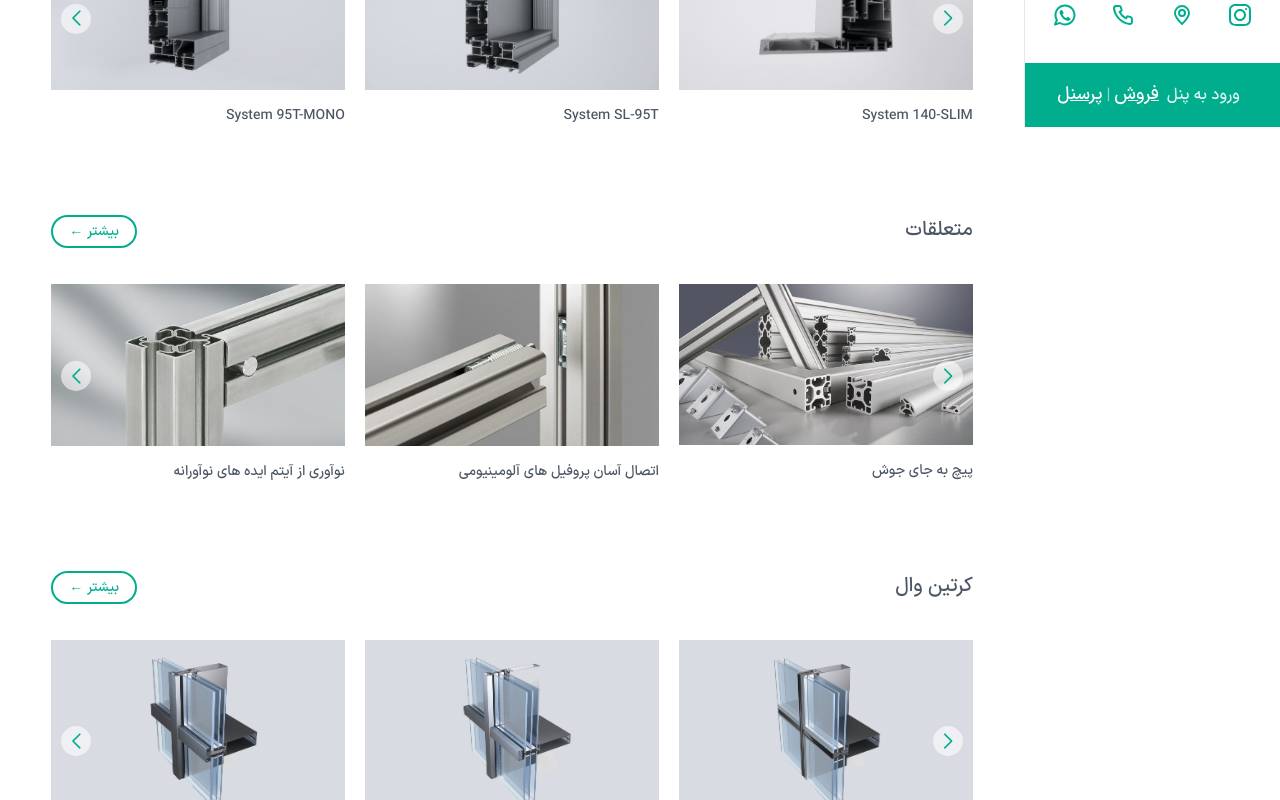
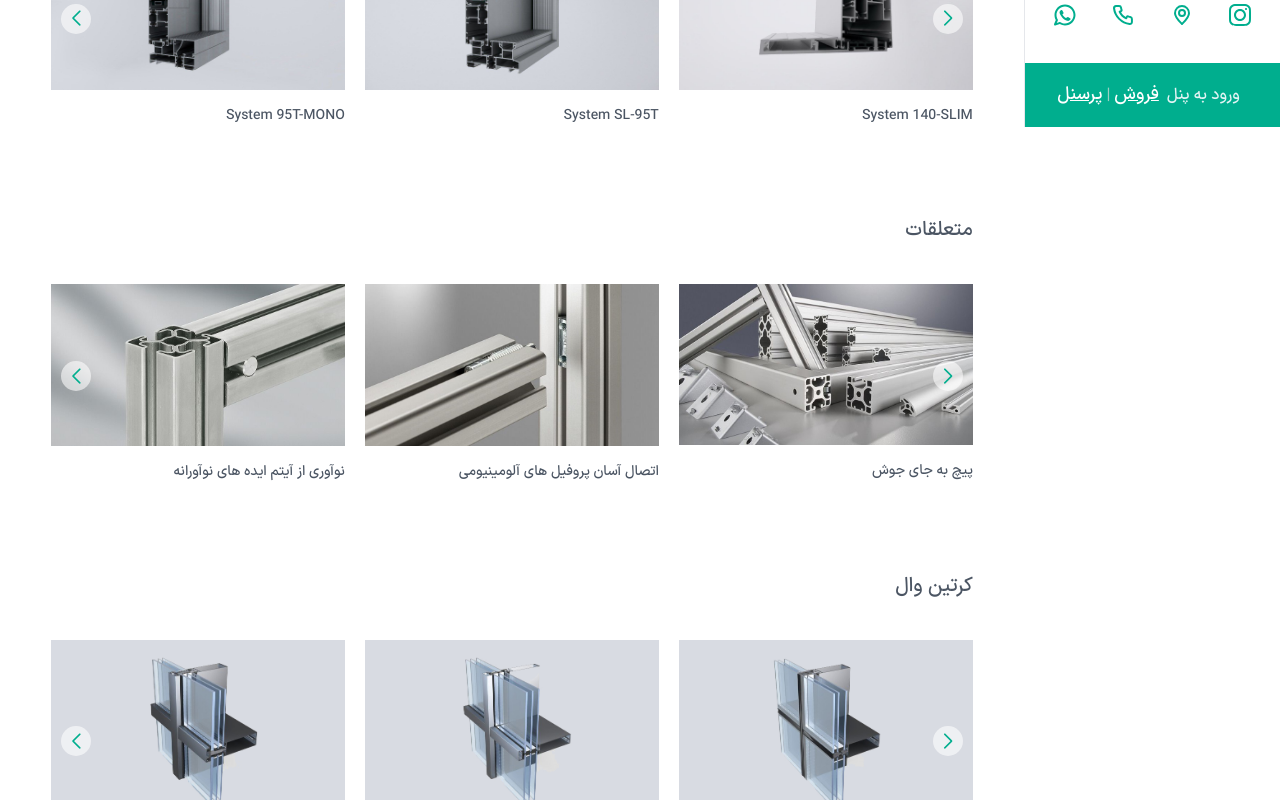
Before and after one commit to zahra-hsb/hanz-, a Next.js app: page /products/accessory in a window 1280 px wide. Shown: the part 673-1473 px from the top of the page. Built offline with nearby package versions, Linux system fonts and the light colour scheme.

Commit message:
some problem fixed

```diff
--- a/src/components/prductsComponents/Cratinwall/index.jsx
+++ b/src/components/prductsComponents/Cratinwall/index.jsx
@@ -23,13 +23,13 @@ export default function Cratinwall() {
             <h2>کرتین وال</h2>
           </div>
 
-          <div>
+          {/* <div>
             <Button title={'بیشتر'} url={'/products'} border={'border-2 border-green'} hover={'hover:bg-green hover:text-white'} />
-          </div>
+          </div> */}
         </div>
         <div id="home-carousel" className="w-full">
           <Slider
-            url='/products'
+            url='/products/accessory#cratinwall'
             slidesPerView={3}
             slides={slides}
             textSlider={true}
--- a/src/components/prductsComponents/ProfileProperties/index.jsx
+++ b/src/components/prductsComponents/ProfileProperties/index.jsx
@@ -23,13 +23,13 @@ export default function ProfileProperties() {
                         <h2>متعلقات</h2>
                     </div>
 
-                    <div>
+                    {/* <div>
                         <Button title={'بیشتر'} url={'/products'} border={'border-2 border-green'} hover={'hover:bg-green hover:text-white'} />
-                    </div>
+                    </div> */}
                 </div>
                 <div id="home-carousel" className="w-full">
                     <Slider
-                        url='/products'
+                        url='/products/accessory#profile-properties'
                         slidesPerView={3}
                         slides={slides}
                         textSlider={true}
--- a/src/components/prductsComponents/profile/index.jsx
+++ b/src/components/prductsComponents/profile/index.jsx
@@ -28,7 +28,7 @@ export default function Profile() {
         </div>
         <div id="home-carousel" className="w-full">
           <Slider
-            url='/products'
+            url='/products/accessory#profile'
             slidesPerView={3}
             slides={slides}
             textSlider={true}
```
